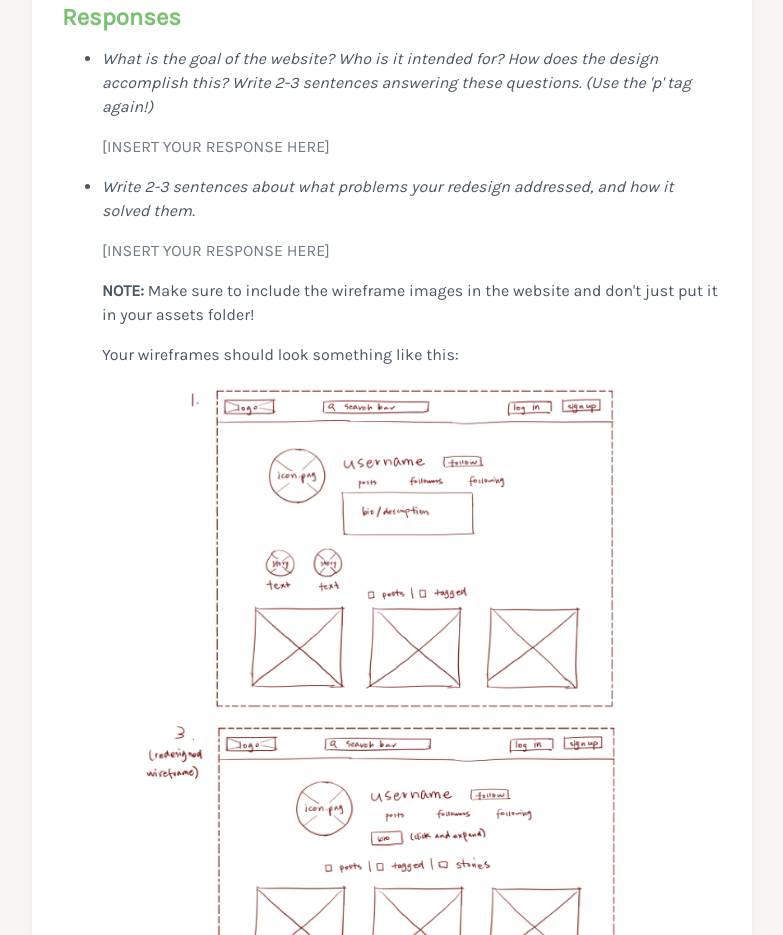
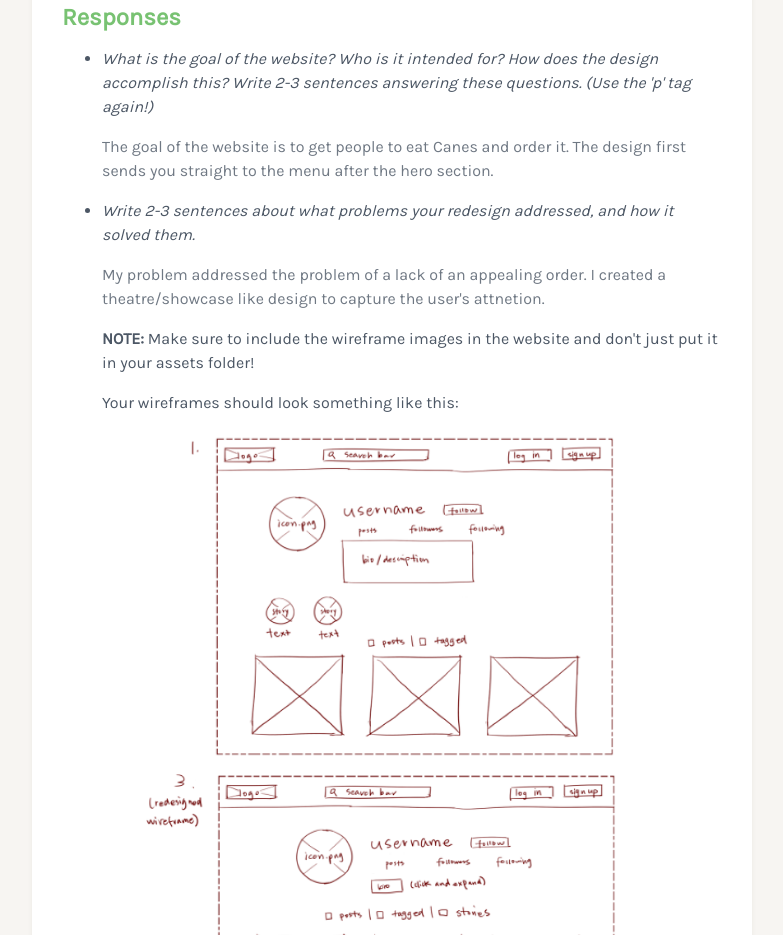
Before and after one commit to chiangr/CS198, a plain HTML site: page homeworks/hw2/wireframes.html in a window 1280 px wide. Shown: the part 1568-2503 px from the top of the page, without its empty margins (248-1031 px from the left). Drawn offline with Linux system fonts and the light colour scheme.

Commit message:
finished hw2

```diff
--- a/homeworks/hw2/wireframes.html
+++ b/homeworks/hw2/wireframes.html
@@ -33,12 +33,12 @@
 					<ul>
 						<li>
 							<p>What is the goal of the website? Who is it intended for? How does the design accomplish this? Write 2-3 sentences answering these questions. (Use the 'p' tag again!)</p>
-							<p> [INSERT YOUR RESPONSE HERE] </p>
+							<p> The goal of the website is to get people to eat Canes and order it. The design first sends you straight to the menu after the hero section. </p>
 						</li>
 
 						<li>
 							<p>Write 2-3 sentences about what problems your redesign addressed, and how it solved them.</p>
-							<p> [INSERT YOUR RESPONSE HERE] </p>
+							<p> My problem addressed the problem of a lack of an appealing order. I created a theatre/showcase like design to capture the user's attnetion. </p>
 						</li>
 						<p><strong>NOTE:</strong> Make sure to include the wireframe images in the website and don't just put it in your assets folder!</p></li>
 						<p>Your wireframes should look something like this:</p>
```
